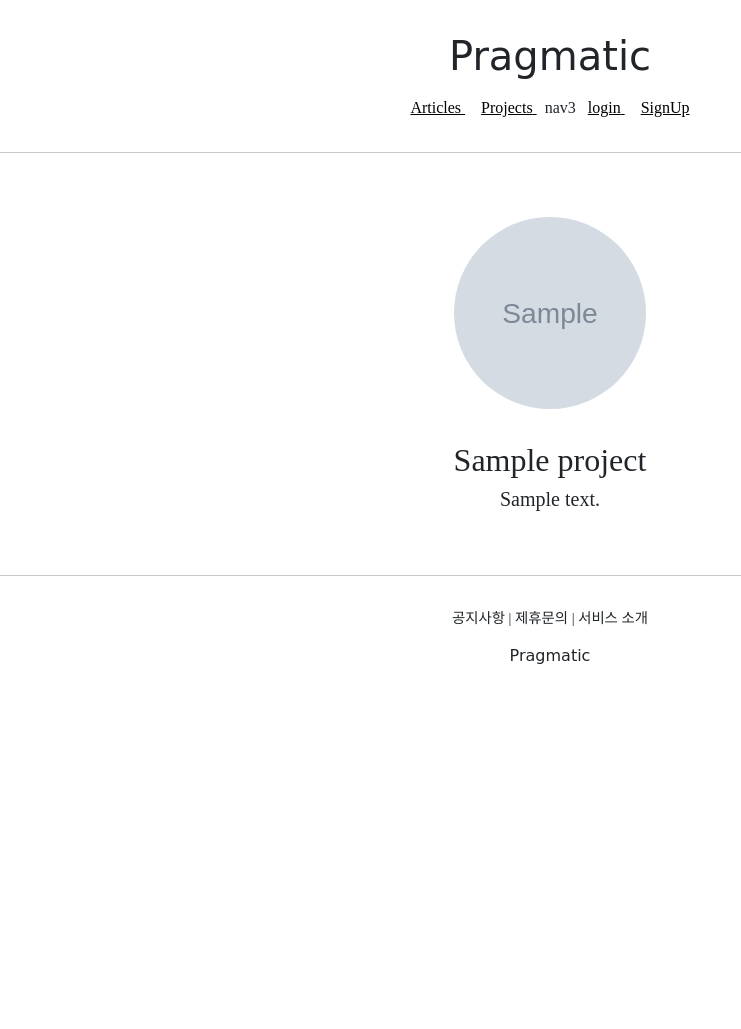
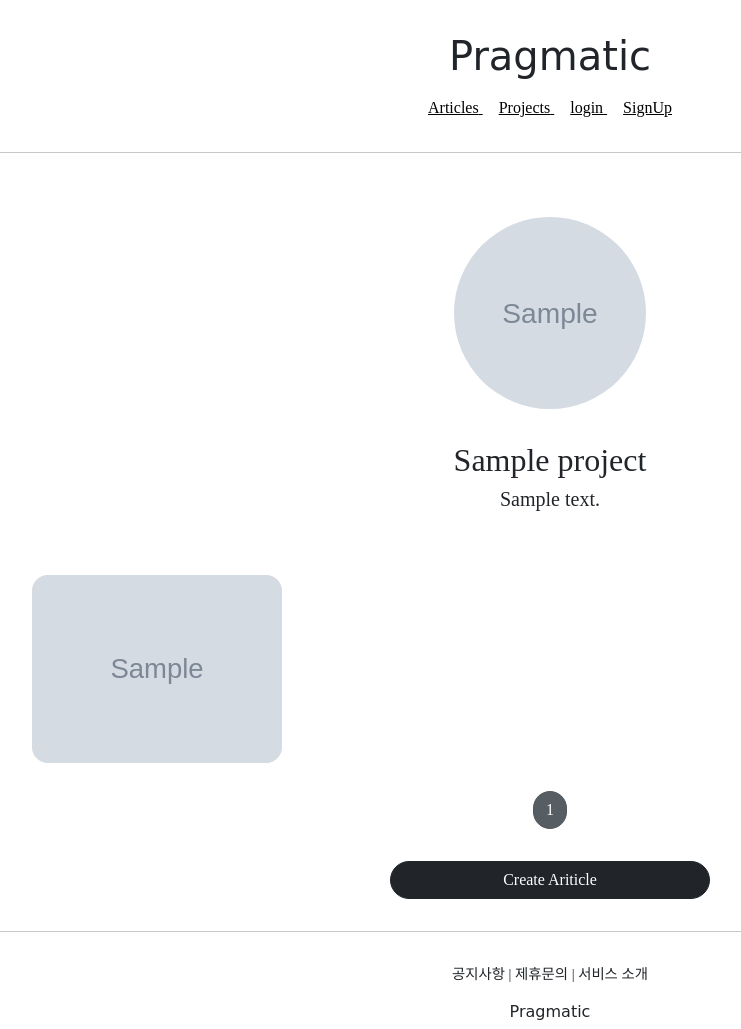
Before and after one commit to tlsgn8483/pragmatic, a Django app: page /projects/detail/1 in a window 1280 px wide. Shown: the whole page, without its empty margins (90-831 px from the left). Before the commit the page ends 664 px from the top, so only its background shows below. Run offline with Django 4.2, Linux system fonts and the light colour scheme; tables that the repository leaves empty hold one stand-in row (values such as "Sample post"); grey boxes marked "Sample" are stand-in pictures; some libraries are stand-ins or nearby versions.

Commit message:
django course 41 commit

```diff
--- a/accountapp/templates/accountapp/detail.html
+++ b/accountapp/templates/accountapp/detail.html
@@ -47,5 +47,8 @@
             </a>
              {% endif %}
         </div>
+        <div>
+            {% include 'snippets/list_fragment.html' with article_list=object_list %}
+        </div>
     </div>
 {% endblock %}
--- a/articleapp/forms.py
+++ b/articleapp/forms.py
@@ -6,4 +6,4 @@ from articleapp.models import Article
 class ArticleCreationForm(ModelForm):
     class Meta:
         model = Article
-        fields = ['title', 'image', 'content']
+        fields = ['title', 'image', 'project', 'content']
--- a/articleapp/models.py
+++ b/articleapp/models.py
@@ -2,8 +2,12 @@ from django.contrib.auth.models import User
 from django.db import models
 #
 #
+from projectapp.models import Project
+
+
 class Article(models.Model):
     writer = models.ForeignKey(User, on_delete=models.SET_NULL, related_name='article', null=True)
+    project = models.ForeignKey(Project, on_delete=models.SET_NULL, related_name='article', null=True)
 
     title = models.CharField(max_length=200, null=True)
     image = models.ImageField(upload_to='article/', null=False)
--- a/projectapp/templates/projectapp/detail.html
+++ b/projectapp/templates/projectapp/detail.html
@@ -5,7 +5,7 @@
     <div>
         <div style="text-align: center; max-width: 500px; margin: 4rem auto;">
             <img src="{{ target_project.image.url }}" alt=""
-                 style="height: 12rem; width: 12rem; border-radius: 20rem; margin-bottom: 2rem">
+                 style="height: 12rem; width: 12rem; border-radius: 20rem; margin-bottom: 2rem; object-fit: cover;">
             <h2 style="font-family: 'NanumSquareB'">
                 {{ target_project.title }}
             </h2>
@@ -13,5 +13,9 @@
                 {{ target_project.description }}
             </h5>
         </div>
+
+        <div>
+            {% include 'snippets/list_fragment.html' with article_list=object_list %}
+        </div>
     </div>
 {% endblock %}
--- a/projectapp/views.py
+++ b/projectapp/views.py
@@ -3,7 +3,9 @@ from django.shortcuts import render
 # Create your views here.
 from django.urls import reverse
 from django.views.generic import CreateView, DetailView, ListView
+from django.views.generic.list import MultipleObjectMixin
 
+from articleapp.models import Article
 from projectapp.forms import ProjectCreationForm
 from projectapp.models import Project
 
@@ -17,10 +19,16 @@ class ProjectCreateView(CreateView):
         return reverse('projectapp:detail', kwargs={'pk': self.object.pk})
 
 
-class ProjectDetailView(DetailView):
+class ProjectDetailView(DetailView, MultipleObjectMixin):
     model = Project
     context_object_name = 'target_project'
     template_name = 'projectapp/detail.html'
+
+    paginate_by = 25
+
+    def get_context_data(self, **kwargs):
+        object_list = Article.objects.filter(project=self.get_object())
+        return super(ProjectDetailView, self).get_context_data(object_list=object_list, **kwargs)
 
 class ProjectListView(ListView):
     model = Project
--- a/templates/header.html
+++ b/templates/header.html
@@ -9,7 +9,6 @@
             <a href="{%  url 'projectapp:list' %}" class="pragmatic_header_nav">
                 <span>Projects</span>
             </a>
-            <span>nav3</span>
 
             {% if not user.is_authenticated %}
             <a href="{%  url 'accountapp:login' %}?next={{ request.path }}" class="pragmatic_header_nav">
--- /dev/null
+++ b/templates/snippets/list_fragment.html
@@ -0,0 +1,52 @@
+{% load static %}
+
+
+<style>
+    .container {
+        padding: 0;
+        margin: 0, auto;
+    }
+
+    .container a {
+        width: 45%;
+        max-width: 250px;
+    }
+
+    .container div{
+      width: 250px;
+      background-color: antiquewhite;
+      display: flex;
+      justify-content: center;
+      align-items: center;
+      border-radius: 1rem;
+    }
+    .container img{
+        width: 100%;
+        border-radius: 1rem;
+    }
+</style>
+    {% if article_list %}
+    <div class="container">
+        {%  for article in article_list %}
+        <a href="{% url 'articleapp:detail' pk=article.pk %}">
+            {% include 'snippets/card.html' with article=article %}
+        </a>
+        {% endfor %}
+    </div>
+        <script src="{% static 'js/magicgrid.js' %}"></script>
+    {%  else %}
+    <div style="text-align: center">
+        <h1>No Articles YET!</h1>
+    </div>
+    {% endif %}
+
+    {% include 'snippets/pagination.html' with page_obj=page_obj %}
+
+    </div>
+
+    </div>
+    <div style="text-align: center">
+        <a href="{%  url 'articleapp:create' %}" class="btn btn-dark rounded-pill col-3 mt-3 mb-3 px-3">
+            Create Ariticle
+        </a>
+    </div>
```
Also changed, not shown: accountapp/views.py (+9 -1 lines), articleapp/migrations/0002_article_project.py (added).
